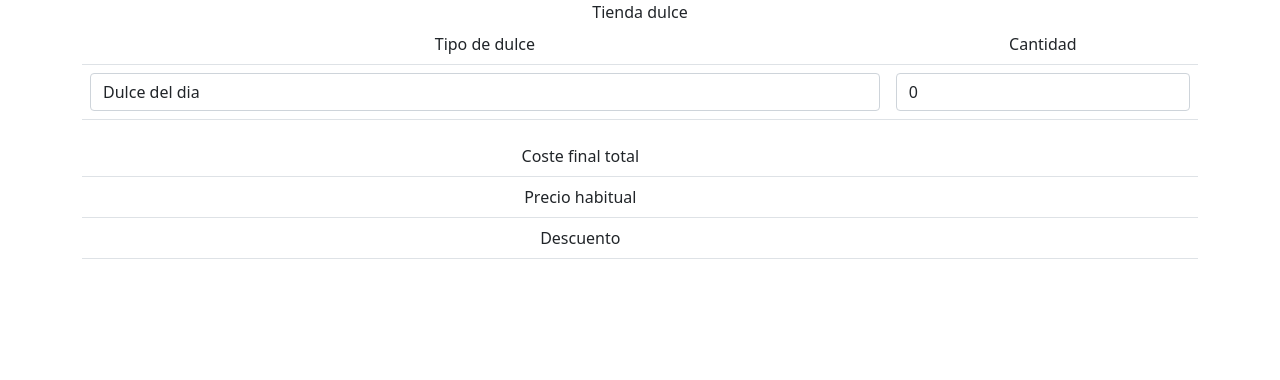
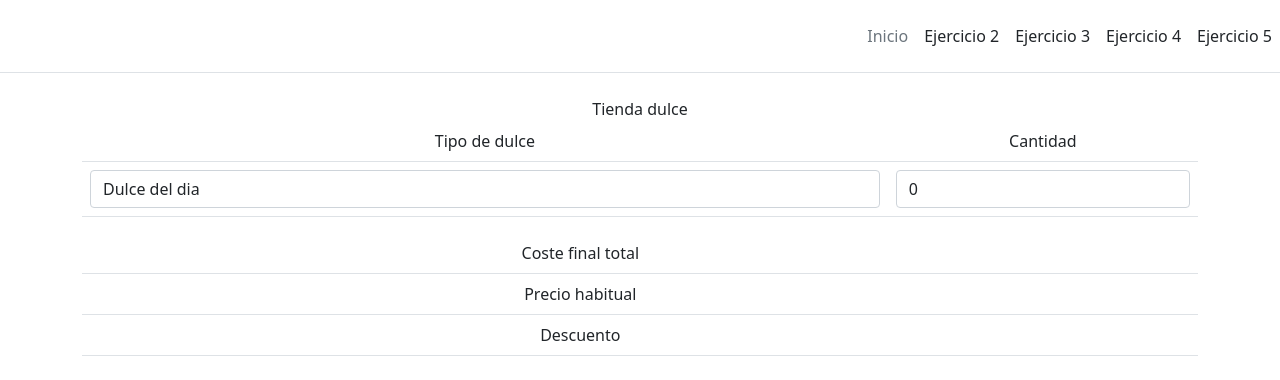
Before and after one commit to JuanBenitez2600/Ejercicios-java, a plain HTML site: page index3.html in a window 1280 px wide. Drawn offline with nearby package versions, Linux system fonts and the light colour scheme.

Commit message:
commit 1

```diff
--- a/index3.html
+++ b/index3.html
@@ -9,6 +9,23 @@
     <script src="main3.js"></script>
 </head>
 <body>
+
+    <header class="d-flex flex-wrap align-items-center justify-content-center justify-content-md-between py-3 mb-4 border-bottom">
+        <a href="/" class="d-flex align-items-center col-md-3 mb-2 mb-md-0 text-dark text-decoration-none">
+          <svg class="bi me-2" width="40" height="32" role="img" aria-label="Bootstrap"><use xlink:href="#bootstrap"></use></svg>
+        </a>
+
+        <ul class="nav col-12 col-md-auto mb-2 justify-content-center mb-md-0">
+          <li><a href="index.html" class="nav-link px-2 link-secondary">Inicio</a></li>
+          <li><a href="index2.html" class="nav-link px-2 link-dark">Ejercicio 2</a></li>
+          <li><a href="index3.html" class="nav-link px-2 link-dark">Ejercicio 3</a></li>
+          <li><a href="index4.html" class="nav-link px-2 link-dark">Ejercicio 4</a></li>
+          <li><a href="index5.html" class="nav-link px-2 link-dark">Ejercicio 5</a></li>
+        </ul>
+        </header>
+
+
+
     <div class="container text-center">
         <div class="display 2">Tienda dulce</div>
         <table class="table">
```
Also changed, not shown: index.html (+15 -0 lines), index2.html (+16 -0 lines), index4.html (+16 -0 lines).
